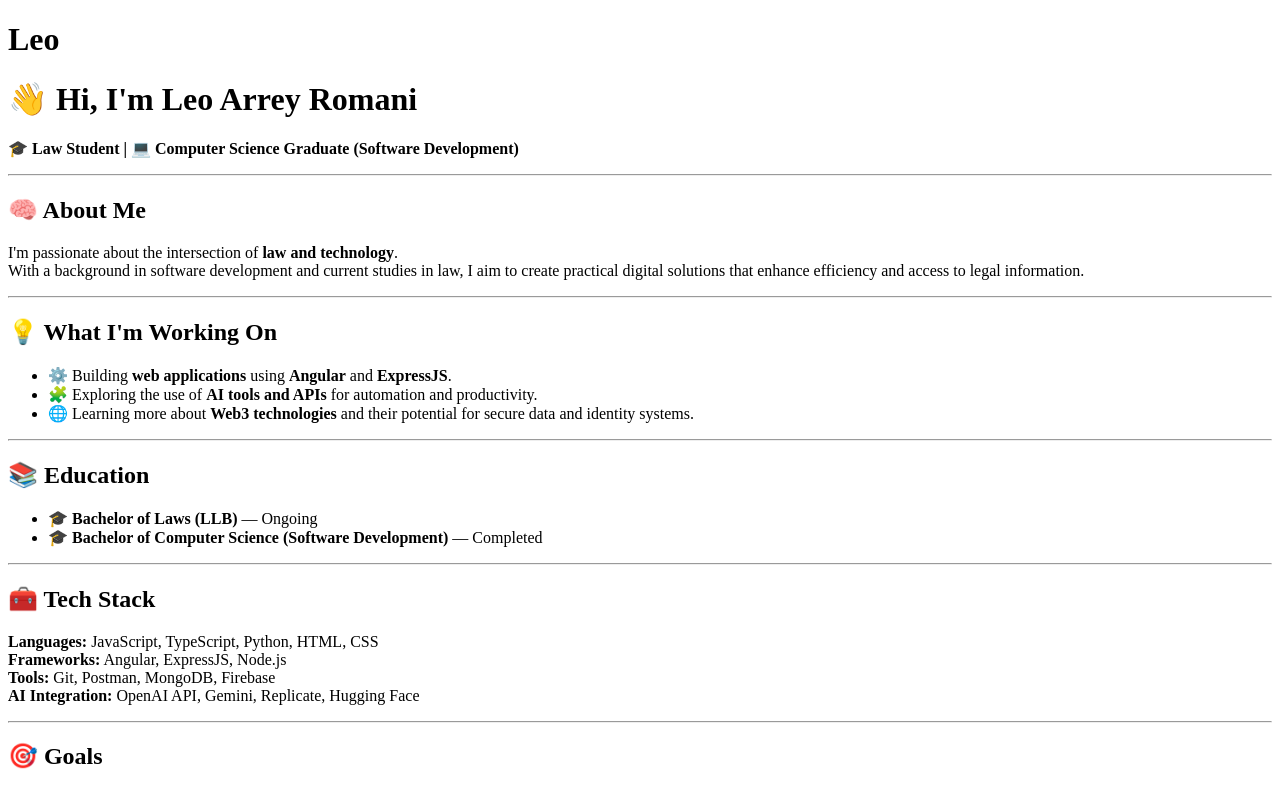
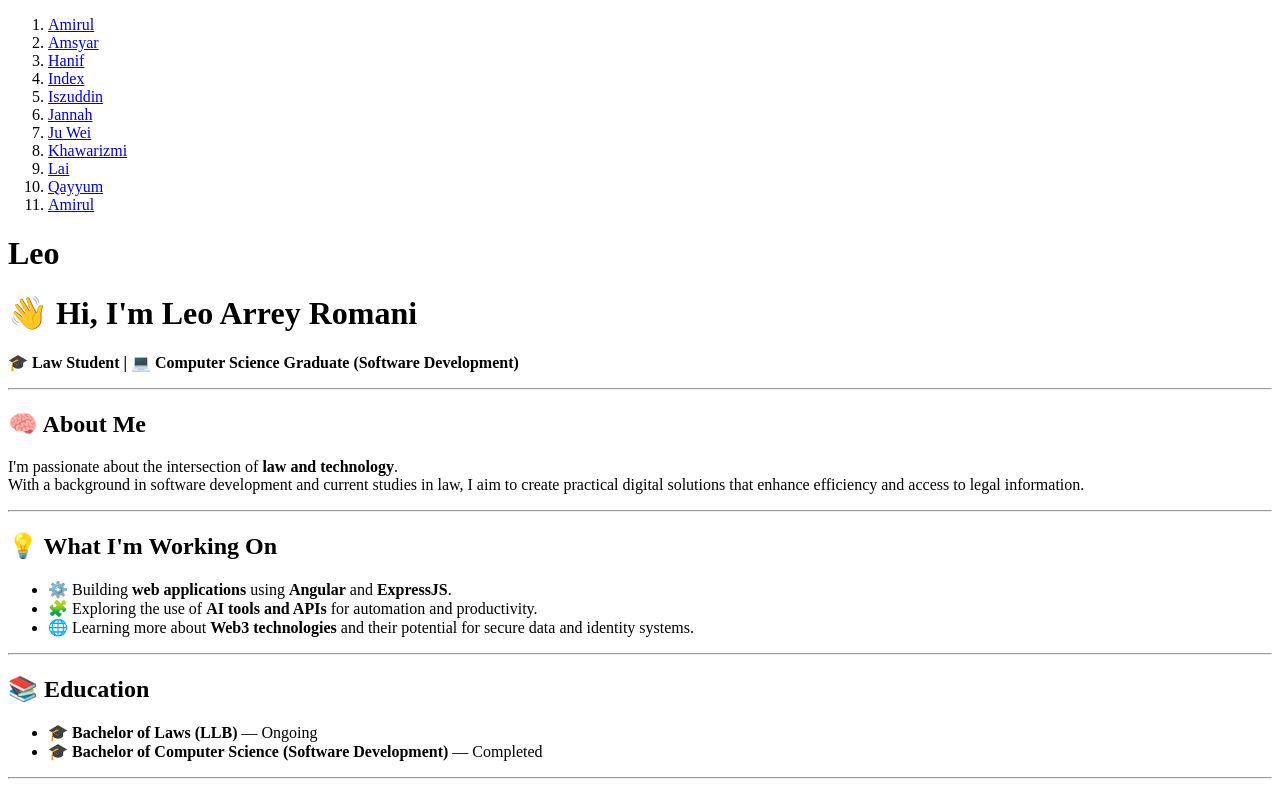
Before and after one commit to kidino/git-course, a plain HTML site: page leo.html in a window 1280 px wide. Shown: the top 787 px of the page. Drawn offline with Linux system fonts and the light colour scheme.

Commit message:
leo.html

```diff
--- a/leo.html
+++ b/leo.html
@@ -11,6 +11,19 @@
     </style>
 </head>
 <body>
+    <ol>
+        <li><a href="amirul.html">Amirul</a></li>
+        <li><a href="amsyar.html">Amsyar</a></li>
+        <li><a href="hanif.html">Hanif</a></li>
+        <li><a href="index.html">Index</a></li>
+        <li><a href="iszuddin.html">Iszuddin</a></li>
+        <li><a href="jannah.html">Jannah</a></li>
+        <li><a href="juwei.html">Ju Wei</a></li>
+        <li><a href="khawarizmi.html">Khawarizmi</a></li>
+        <li><a href="LAI.html">Lai</a></li>
+        <li><a href="qayyum.html">Qayyum</a></li>
+        <li><a href="amirul.html">Amirul</a></li>
+    </ol>
     <h1>Leo</h1>
     <h1 id="-hi-i-m-leo-arrey-romani">👋 Hi, I&#39;m Leo Arrey Romani</h1>
 <p>🎓 <strong>Law Student | 💻 Computer Science Graduate (Software Development)</strong></p>
```
